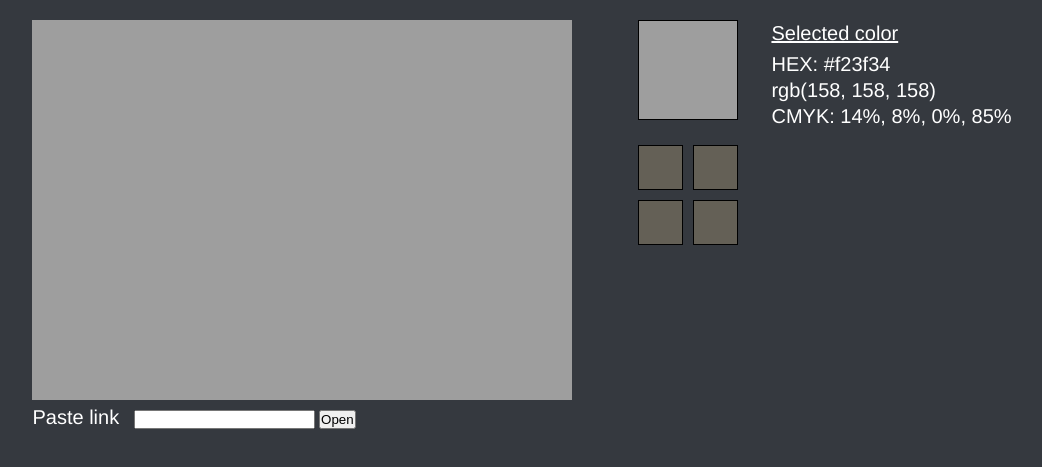
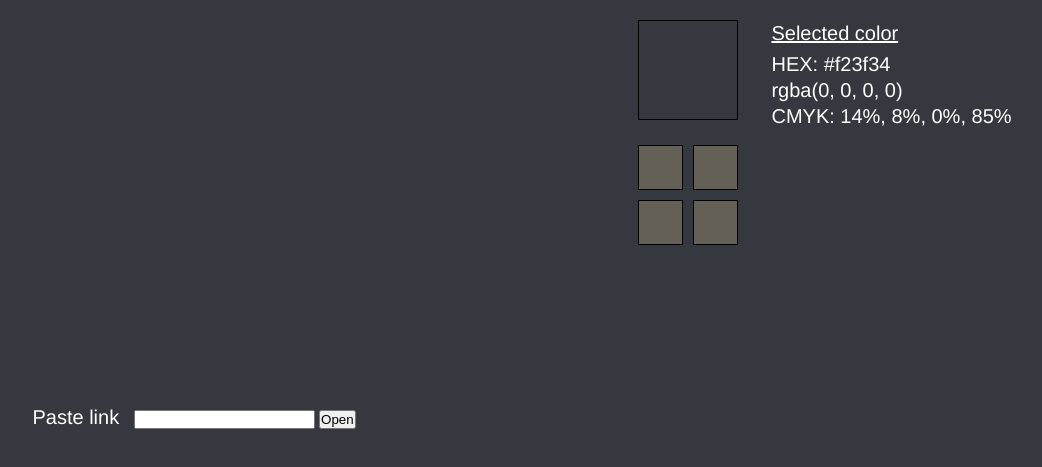
Before and after one commit to PaulChernin/ColorPicker, a plain HTML site: page index.html in a window 1280 px wide. Both pictures are taken after a click on the element 420 px from the left and 295 px from the top of the page. Shown: the part 85-552 px from the top of the page, without its empty margins (118-1160 px from the left). Drawn offline with Linux system fonts and the light colour scheme.

Commit message:
changed rgb to rgba

```diff
--- a/index.html
+++ b/index.html
@@ -36,7 +36,7 @@
             <div>
                 <h3>Selected color</h3>
                 <p>HEX: #f23f34</p>
-                <p class="rgb-value">RGB: 32, 34, 37</p>
+                <p class="rgba-value">RGB: 32, 34, 37</p>
                 <p>CMYK: 14%, 8%, 0%, 85%</p>
             </div>
         </div>
--- a/script.js
+++ b/script.js
@@ -23,29 +23,32 @@ img.onload = function() {
 
 function pick(x, y) {
     let pixel = ctx.getImageData(x, y, 1, 1)
-    let rgb = pixel.data
+    let rgba = pixel.data
 
-    return rgb
+    return rgba
 }
 
-function rgbString(rgb) {
-    return 'rgb(' + rgb[0] + ', ' +
-                    rgb[1] + ', ' +
-                    rgb[2] + ')'
+function rgbaString(rgba) {
+    return 'rgba(' + rgba[0] + ', ' +
+                    rgba[1] + ', ' +
+                    rgba[2] + ', ' +
+                    rgba[3] + ')'
 }
 
 canvas.addEventListener('click', function(e) {
     let x = e.offsetX,
         y = e.offsetY
 
-    let rgb = pick(x, y)
+    let rgba = pick(x, y)
 
     let currentColor = document.getElementsByClassName('current-color')[0]
-    currentColor.style.background = rgbString(rgb)
+    currentColor.style.background = rgbaString(rgba)
 
-    let rgbValue = document.getElementsByClassName('rgb-value')[0]
-    rgbValue.innerHTML = rgbString(rgb)
+    let rgbaValue = document.getElementsByClassName('rgba-value')[0]
+    rgbaValue.innerHTML = rgbaString(rgba)
 })
 
 let defaultSrc = 'https://i.vimeocdn.com/video/703876203_1280x720.jpg'
-loadImageByURL(defaultSrc)
+//loadImageByURL(defaultSrc)
+
+//transparent image example: https://upload.wikimedia.org/wikipedia/commons/4/47/PNG_transparency_demonstration_1.png
```
